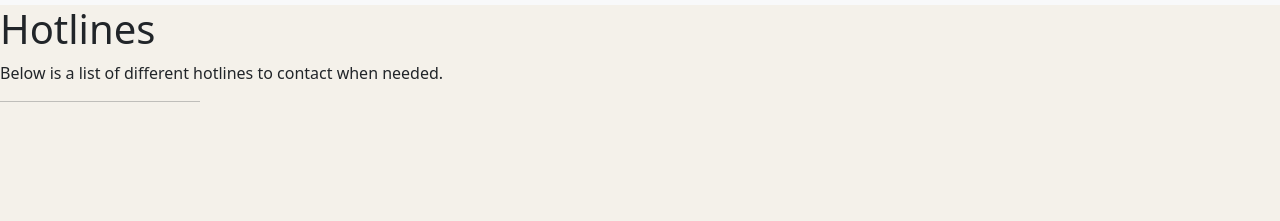
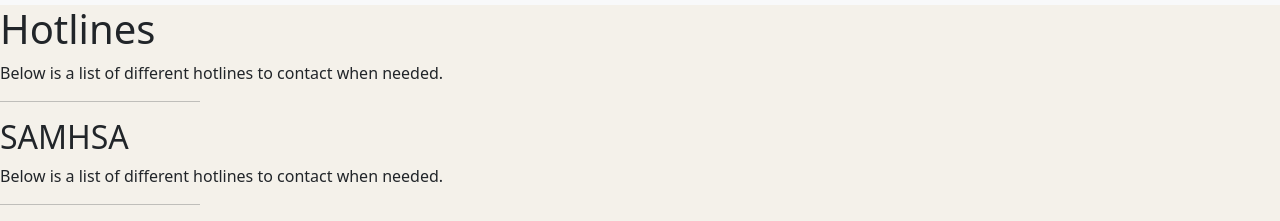
Before and after one commit to nely8998/cst252-01, a plain HTML site: page mentalhealth/hotlines.html in a window 1280 px wide. Shown: the part 111-332 px from the top of the page. Drawn offline with nearby package versions, Linux system fonts and the light colour scheme.

Commit message:
updated hotline html

```diff
--- a/mentalhealth/hotlines.html
+++ b/mentalhealth/hotlines.html
@@ -50,10 +50,14 @@
 <!-- CONTENT GOES HERE OF WEBSITE -->
   <body>
     <h1>Hotlines</h1>
-      <div class="w3-padding-64 w3-content w3-text-grey" id="contact">
+      <div class="w3-padding-64 w3-content w3-text-grey" id="hotlines">
         <p class="w3-text-light-grey">Below is a list of different hotlines to contact when needed.</p>
         <hr style="width:200px" class="w3-opacity">
 
+        <div class="w3-padding-64 w3-content w3-text-grey" id="samhsa">
+          <h2 class="w3-text-light-grey">SAMHSA</h2>
+            <p class="w3-text-light-grey">Below is a list of different hotlines to contact when needed.</p>
+          <hr style="width:200px" class="w3-opacity">
 
 
 
```
